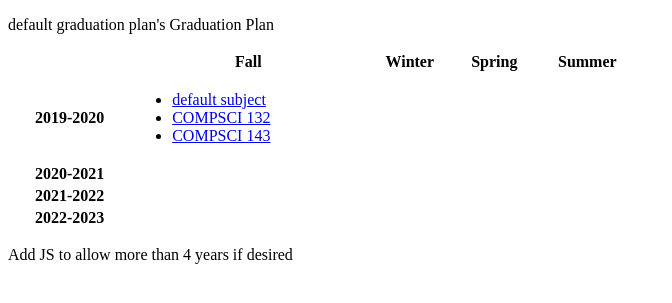
After one commit to JonLee19/ZotSchedule, a Django app: page /schedule_builder/test in a window 1280 px wide. The commit adds this page. Shown: the top 303 px of the page, without its empty margins (0-672 px from the left). Run offline with Django 3.2, Linux system fonts and the light colour scheme; data comes from the database, SQL or seed files in the repository; both versions use the stored data as it was after the commit.

Commit message:
Skeleton HTML of graduation_plan completed 8/24/2020

```diff
--- a/ZotSchedule/src/schedule_builder/models.py
+++ b/ZotSchedule/src/schedule_builder/models.py
@@ -2,7 +2,9 @@ from django.db import models
 #from django.utils.timezone import now
 
 #globals
-current_term = "Fall 2020"
+current_academic_term = "Fall 2020"
+current_year = 2019
+current_term = "Fall"
 
 #REMEMBER TO THINK ABOUT WHETHER on_delete NEEDS TO BE CASCADE, or SET NULL
 #https://simpleisbetterthancomplex.com/tips/2016/07/25/django-tip-8-blank-or-null.html
@@ -43,7 +45,7 @@ class GraduationPlan(models.Model):
     name = models.CharField(max_length=25, default = 'Default Name') #owner
     subjects = models.ManyToManyField(Subject, related_name='graduation_plans', through='ProjectedEnrollment')
 
-    start_year = None
+    start_year = models.IntegerField(default=current_year) #need to add ! or make as a lookup method that finds the min year
 
     def add_to_student_record(self):
         return NotImplemented
@@ -57,10 +59,17 @@ class ProjectedEnrollment(models.Model):
 
     subject = models.ForeignKey(Subject, related_name='projected_enrollments', on_delete=models.CASCADE, default = 1)#test subject is id = 10
     graduation_plan = models.ForeignKey(GraduationPlan, related_name='projected_enrollments', on_delete=models.CASCADE, default = 1) #test
-    academic_term = models.CharField(max_length=15, default = current_term)
+    year = models.IntegerField('year', default=current_year)
+    term = models.CharField(max_length=7, default=current_term)
+
+
+    academic_term = models.CharField(max_length=15, default = current_academic_term)
 
     #enroll_date = models.DateTimeField(default=now)
     #to save signup times for graphs of when students usually sign up for the class
+
+    #def year(self):
+    #    return int(self.academic_term.split()[1])
 
     def __str__(self):
         #return "default name"
@@ -131,7 +140,7 @@ class Enrollment(models.Model):
 
     course = models.ForeignKey(Course, related_name='enrollments', on_delete=models.CASCADE)
     schedule = models.ForeignKey(Schedule, related_name='enrollments', on_delete=models.CASCADE)
-    academic_term = models.CharField(max_length=15, default = current_term)
+    academic_term = models.CharField(max_length=15, default = current_academic_term)
     #
     ##to save signup times for graphs of when students sign up
     ##enroll_date = models.DateTimeField(default=now)
--- /dev/null
+++ b/ZotSchedule/src/schedule_builder/templates/schedule_builder/graduationplan.html
@@ -0,0 +1,168 @@
+<!DOCTYPE html>
+<html lang = "en-US">
+
+<head>
+	<meta charset="utf-8">
+	<title> View Planned Schedule </title>
+	<style>
+	</style>
+
+</head>
+
+<body>
+	<p> {{name}}'s Graduation Plan </p>
+	{% if grad_plan %}
+		<table style="width:50%">
+			<tr>
+				<th> </th>
+				<th> Fall </th>
+				<th> Winter </th>
+				<th> Spring </th>
+				<th> Summer </th>
+			</tr>
+
+			<!-- {% with year='grad_plan.' test="test"%}
+			{% endwith %} <p> {{year}} is the year </p>
+			 -->
+			<tr>
+				<th> {{start_year}}-{{start_year|add:"1"}} </th>
+				<td>
+					<ul>
+					{% for subject in grad_plan.year1.Fall %}
+						<li> <a href="{% url 'schedule_builder:subject_detail' subject.name %}">{{subject.name}} </a> </li>
+					{% endfor %}
+					</ul>
+				</td>
+				<td>
+					<ul>
+					{% for subject in grad_plan.year1.Winter %}
+						<li> <a href="{% url 'schedule_builder:subject_detail' subject.name %}">{{subject.name}} </a> </li>
+					{% endfor %}
+					</ul>
+				</td>
+				<td>
+					<ul>
+					{% for subject in grad_plan.year1.Spring %}
+						<li> <a href="{% url 'schedule_builder:subject_detail' subject.name %}">{{subject.name}} </a> </li>
+					{% endfor %}
+					</ul>
+				</td>
+				<td>
+					<ul>
+					{% for subject in grad_plan.year1.Summer %}
+						<li> <a href="{% url 'schedule_builder:subject_detail' subject.name %}">{{subject.name}} </a> </li>
+					{% endfor %}
+					</ul>
+				</td>
+			</tr>
+			<tr>
+				<th> {{start_year|add:"1"}}-{{start_year|add:"2"}} </th>
+				<td>
+					<ul>
+					{% for subject in grad_plan.year2.Fall %}
+						<li> <a href="{% url 'schedule_builder:subject_detail' subject.name %}">{{subject.name}} </a> </li>
+					{% endfor %}
+					</ul>
+				</td>
+				<td>
+					<ul>
+					{% for subject in grad_plan.year2.Winter %}
+						<li> <a href="{% url 'schedule_builder:subject_detail' subject.name %}">{{subject.name}} </a> </li>
+					{% endfor %}
+					</ul>
+				</td>
+				<td>
+					<ul>
+					{% for subject in grad_plan.year2.Spring %}
+						<li> <a href="{% url 'schedule_builder:subject_detail' subject.name %}">{{subject.name}} </a> </li>
+					{% endfor %}
+					</ul>
+				</td>
+				<td>
+					<ul>
+					{% for subject in grad_plan.year2.Summer %}
+						<li> <a href="{% url 'schedule_builder:subject_detail' subject.name %}">{{subject.name}} </a> </li>
+					{% endfor %}
+					</ul>
+				</td>
+			</tr>
+			<tr>
+				<th> {{start_year|add:"2"}}-{{start_year|add:"3"}} </th>
+				<td>
+					<ul>
+					{% for subject in grad_plan.year3.Fall %}
+						<li> <a href="{% url 'schedule_builder:subject_detail' subject.name %}">{{subject.name}} </a> </li>
+					{% endfor %}
+					</ul>
+				</td>
+				<td>
+					<ul>
+					{% for subject in grad_plan.year3.Winter %}
+						<li> <a href="{% url 'schedule_builder:subject_detail' subject.name %}">{{subject.name}} </a> </li>
+					{% endfor %}
+					</ul>
+				</td>
+				<td>
+					<ul>
+					{% for subject in grad_plan.year3.Spring %}
+						<li> <a href="{% url 'schedule_builder:subject_detail' subject.name %}">{{subject.name}} </a> </li>
+					{% endfor %}
+					</ul>
+				</td>
+				<td>
+					<ul>
+					{% for subject in grad_plan.year3.Summer %}
+						<li> <a href="{% url 'schedule_builder:subject_detail' subject.name %}">{{subject.name}} </a> </li>
+					{% endfor %}
+					</ul>
+				</td>
+			</tr>
+			<tr>
+				<th> {{start_year|add:"3"}}-{{start_year|add:"4"}} </th>
+				<td>
+					<ul>
+					{% for subject in grad_plan.year4.Fall %}
+						<li> <a href="{% url 'schedule_builder:subject_detail' subject.name %}">{{subject.name}} </a> </li>
+					{% endfor %}
+					</ul>
+				</td>
+				<td>
+					<ul>
+					{% for subject in grad_plan.year4.Winter %}
+						<li> <a href="{% url 'schedule_builder:subject_detail' subject.name %}">{{subject.name}} </a> </li>
+					{% endfor %}
+					</ul>
+				</td>
+				<td>
+					<ul>
+					{% for subject in grad_plan.year4.Spring %}
+						<li> <a href="{% url 'schedule_builder:subject_detail' subject.name %}">{{subject.name}} </a> </li>
+					{% endfor %}
+					</ul>
+				</td>
+				<td>
+					<ul>
+					{% for subject in grad_plan.year4.Summer %}
+						<li> <a href="{% url 'schedule_builder:subject_detail' subject.name %}">{{subject.name}} </a> </li>
+					{% endfor %}
+					</ul>
+				</td>
+			</tr>
+
+
+
+		</table>
+		<p>Add JS to allow more than 4 years if desired</p>
+		<!--
+		{% for course in courseplan %}
+			<li> <a href="/schedule_builder/{{course.id}}/">{{s.name}} </a> </li>
+		{% endfor %}
+		 -->
+
+	{% else %}
+		<p> Graduation plan has not been created yet. </p>
+	{% endif %}
+
+</body>
+
+</html>
--- a/ZotSchedule/src/schedule_builder/templates/schedule_builder/index.html
+++ b/ZotSchedule/src/schedule_builder/templates/schedule_builder/index.html
@@ -17,8 +17,8 @@
 		<ul>
 		{% for course in courses %}
 			<li> <a href="{% url 'schedule_builder:course_detail' course.name %}">{{course.name}} </a> </li>
+		{% endfor %}
 		</ul>
-		{% endfor %}
 	{% else %}
 		<p> Index page unavailable. </p>
 	{% endif %}
@@ -27,7 +27,7 @@
 	{% if subjects %}
 		<ul>
 		{% for subject in subjects %}
-			<li> <a href="{% url 'schedule_builder:subject_detail' subject.id %}">{{subject.name}} </a> </li>
+			<li> <a href="{% url 'schedule_builder:subject_detail' subject.name %}">{{subject.name}} </a> </li>
 		{% endfor %}
 		</ul>
 	{% endif %}
--- a/ZotSchedule/src/schedule_builder/templates/schedule_builder/subject_detail.html
+++ b/ZotSchedule/src/schedule_builder/templates/schedule_builder/subject_detail.html
@@ -41,7 +41,7 @@
 						<li> <p> None </p> </li>
 					{% else %}
 						{% for s in subject.pre_reqs %}
-							<li> <a href="{% url 'schedule_builder:subject_detail' subject.id %}">{{subject.name}} </a> </li>
+							<li> <a href="{% url 'schedule_builder:subject_detail' subject.name %}">{{subject.name}} </a> </li>
 						{% endfor %}
 					{% endif %}
 				</ul>
@@ -52,7 +52,7 @@
 					<li> <p> None </p> </li>
 				{% else %}
 					{% for s in subject.co_reqs %}
-						<li> <a href="{% url 'schedule_builder:subject_detail' subject.id %}">{{subject.name}} </a> </li>
+						<li> <a href="{% url 'schedule_builder:subject_detail' subject.name %}">{{subject.name}} </a> </li>
 					{% endfor %}
 				{% endif %}
 
--- a/ZotSchedule/src/schedule_builder/urls.py
+++ b/ZotSchedule/src/schedule_builder/urls.py
@@ -10,11 +10,15 @@ from . import views
 app_name = 'schedule_builder'
 
 urlpatterns = [
+        path('test', views.graduation_plan, name = 'test'),
+
+        path('graduation_plan/<int:grad_plan_id>', views.graduation_plan, name = 'graduation_plan'),
+
         path('', views.index, name = 'index'),
         path('contact', views.contact, name = 'contact'),
         path('about', views.about, name = 'about'),
         path('course/<course_name>/', views.course_detail, name = 'course_detail'),
-        path('subject/<int:subject_id>/', views.subject_detail, name = 'subject_detail'),
+        path('subject/<subject_name>/', views.subject_detail, name = 'subject_detail'),
         path('list_view', views.list_view, name = 'list_view'),
         path('block_view', views.block_view, name = 'block_view'),
 
--- a/ZotSchedule/src/schedule_builder/views.py
+++ b/ZotSchedule/src/schedule_builder/views.py
@@ -1,6 +1,6 @@
 from django.shortcuts import render, get_object_or_404
 from django.http import HttpResponse, Http404
-from .models import Subject, Course, Student #GraduationPlan, ProjectedEnrollment, Course, Schedule, Enrollment, Student
+from .models import Subject, GraduationPlan, ProjectedEnrollment, Course, Schedule, Enrollment, Student
 
 from collections import defaultdict
 # Create your views here.
@@ -45,25 +45,47 @@ def course_detail(request, course_name: str):
     course = get_object_or_404(Course, name=course_name)
     return render(request, 'schedule_builder/course_detail.html', {'course': course})
 
-def subject_detail(request, subject_id: int):
+def subject_detail(request, subject_name:str):
     '''displays additional info of selected subject'''
     #try:
     #    course = Course.objects.get(pk=course_id)
     #except Course.DoesNotExist:
     #     raise Http404("Course does not exist")
     #return render(request, 'schedule_builder/detail.html', {'course': course})
-    subject = get_object_or_404(Subject, pk=subject_id)
+    subject = get_object_or_404(Subject, name=subject_name)
     return render(request, 'schedule_builder/subject_detail.html', {'subject': subject})
 
-def course_plan(request, course_plan_id: int):
-    course_plan = get_object_or_404(pk=course_plan_id)
-    courses_by_year = defaultdict(list)
-    for course in course_plan.courses:
-        courses_by_year[course.academic_term].append(course)
-    context = {'name': course_plan.name, 'course_plan': courses_by_year}
-    return render(request, 'schedule_builder/courseplan.html', context)
+def graduation_plan(request, grad_plan_id = 1):
+    grad_plan = get_object_or_404(GraduationPlan, pk=grad_plan_id)
+    grad_plan_by_term = defaultdict(lambda:defaultdict(list)) #nested defaultdicts
+    for enrollment in grad_plan.projected_enrollments.all():
+        grad_plan_by_term[_convert_to_grade_level(enrollment, grad_plan.start_year)][enrollment.term].append(enrollment.subject)
+    context = {'name': grad_plan.name, 'start_year': grad_plan.start_year, 'grad_plan': grad_plan_by_term}
+    return render(request, 'schedule_builder/graduationplan.html', context)
+
+def _convert_to_grade_level(enrollment: ProjectedEnrollment, start_year:int):
+    '''converts enrollment year and term info to year level in school, starting at year1'''
+    grade_level = (enrollment.year - start_year)+ (1 if enrollment.term=='Fall' else 0)
+    return f'year{grade_level}'
+
+    #if (enrollment.year == start_year and enrollment.term == "Fall") or (enrollment.year == start_year+1 and enrollment.term !="Fall"):
+    #    return "year1"
+    #elif (enrollment.yearA == start_year+1 and enrollment.term == "Fall") or (enrollment.year == start_year+2 and enrollment.term !="Fall"):
+    #    return "year2"
+    #elif (enrollment.year == start_year+2 and enrollment.term == "Fall") or (enrollment.year == start_year+3 and enrollment.term !="Fall"):
+    #    return "year3"
+    #elif (enrollment.year == start_year+2 and enrollment.term == "Fall") or (enrollment.year == start_year+3 and enrollment.term !="Fall"):
+    #    return "year4"
+    #else:
+    #    return "unknown"
 
 
+
+
+def test(request, grad_plan_id=1):
+    grad_plan = get_object_or_404(GraduationPlan, pk=grad_plan_id)
+    for course in grad_plan.subjects.all():
+        return HttpResponse("the year is "+course.year())
 
 def list_view(request):
     pass
```
Also changed, not shown: ZotSchedule/src/schedule_builder/templates/schedule_builder/courseplan.html (deleted, +0 -26 lines), ZotSchedule/src/db.sqlite3, ZotSchedule/src/schedule_builder/migrations/0013_projectedenrollment_term.py (added), ZotSchedule/src/schedule_builder/migrations/0014_projectedenrollment_year.py (added), ZotSchedule/src/schedule_builder/migrations/0015_graduationplan_start_year.py (added).
